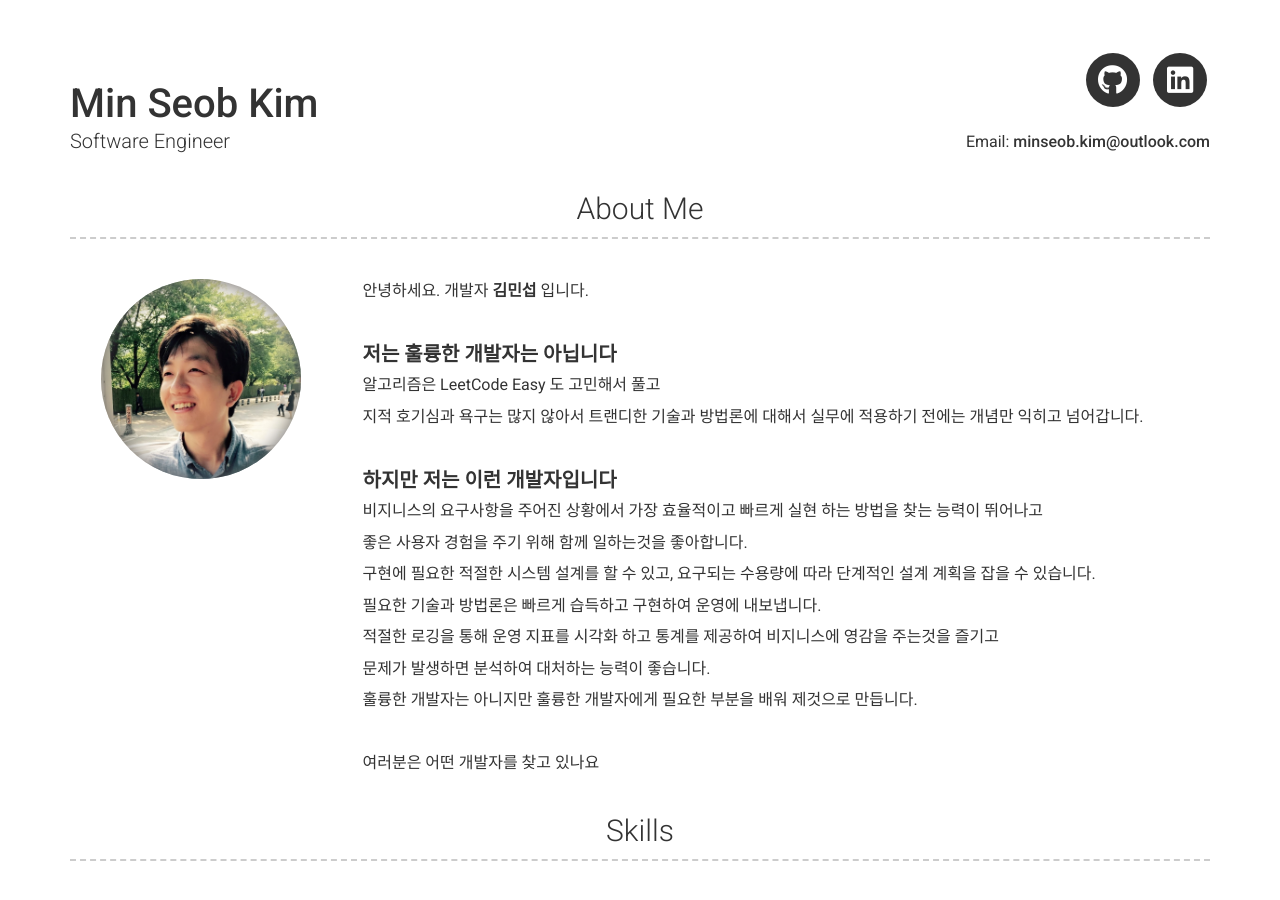
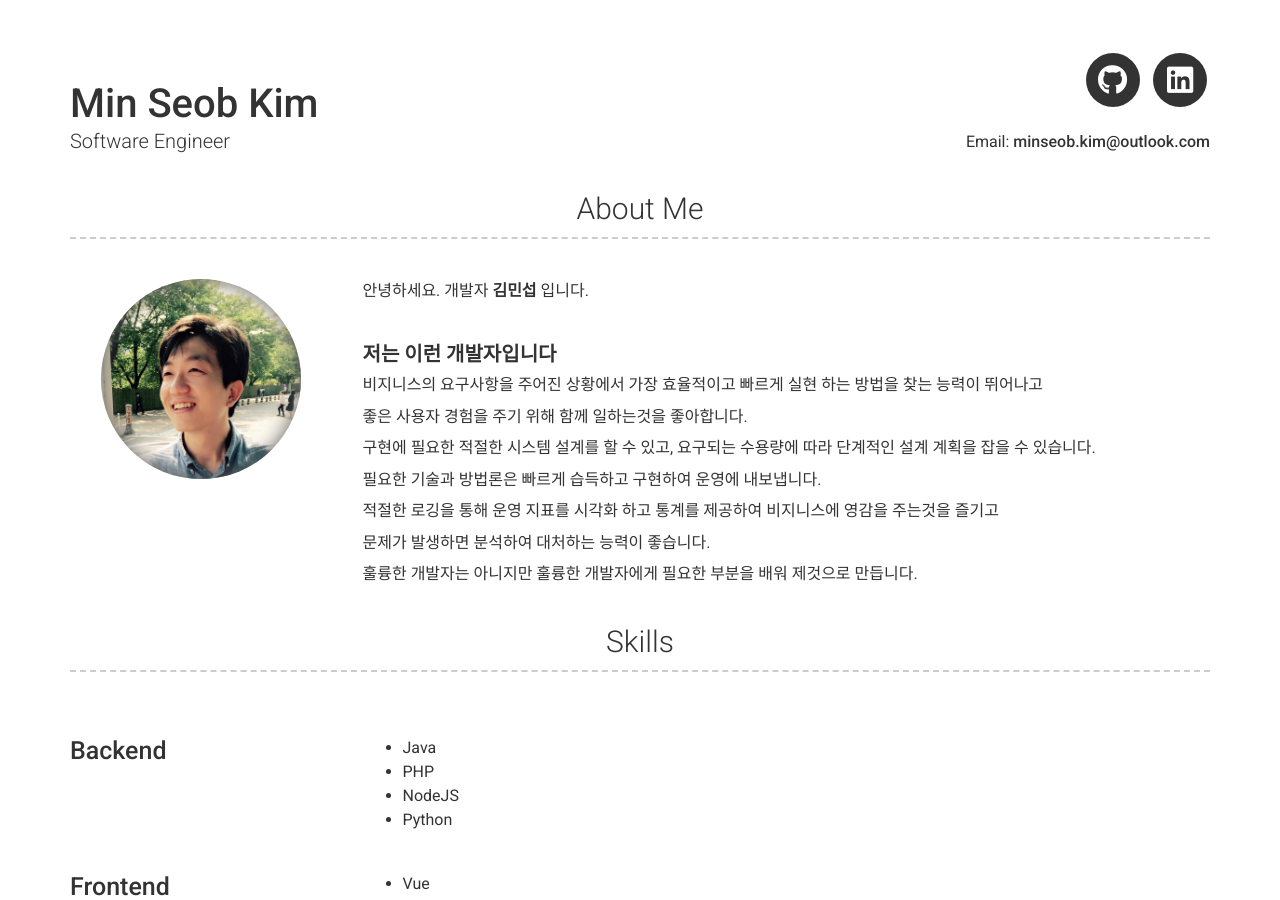
Before and after one commit to hi-phen/hi-phen.github.io, a Jekyll site: the page built from index.md, in a window 1280 px wide and 900 px high. Built offline with Jekyll 4.4.1, drawn with Linux system fonts in a browser that asks for light colours; nearby versions of some CDN libraries.

Commit message:
자기소개에 부정적인 문구를 삭제합니다.

```diff
--- a/_data/aboutme.yml
+++ b/_data/aboutme.yml
@@ -3,15 +3,7 @@
 
   <br/>
 
-  ## **저는 훌륭한 개발자는 아닙니다**
-
-  알고리즘은 LeetCode Easy 도 고민해서 풀고
-
-  지적 호기심과 욕구는 많지 않아서 트랜디한 기술과 방법론에 대해서 실무에 적용하기 전에는 개념만 익히고 넘어갑니다.
-
-  <br/>
-
-  ## **하지만 저는 이런 개발자입니다**
+  ## **저는 이런 개발자입니다**
 
   비지니스의 요구사항을 주어진 상황에서 가장 효율적이고 빠르게 실현 하는 방법을 찾는 능력이 뛰어나고
 
@@ -26,7 +18,3 @@
   문제가 발생하면 분석하여 대처하는 능력이 좋습니다.
 
   훌륭한 개발자는 아니지만 훌륭한 개발자에게 필요한 부분을 배워 제것으로 만듭니다.
-
-  <br/>
-
-  여러분은 어떤 개발자를 찾고 있나요
```
